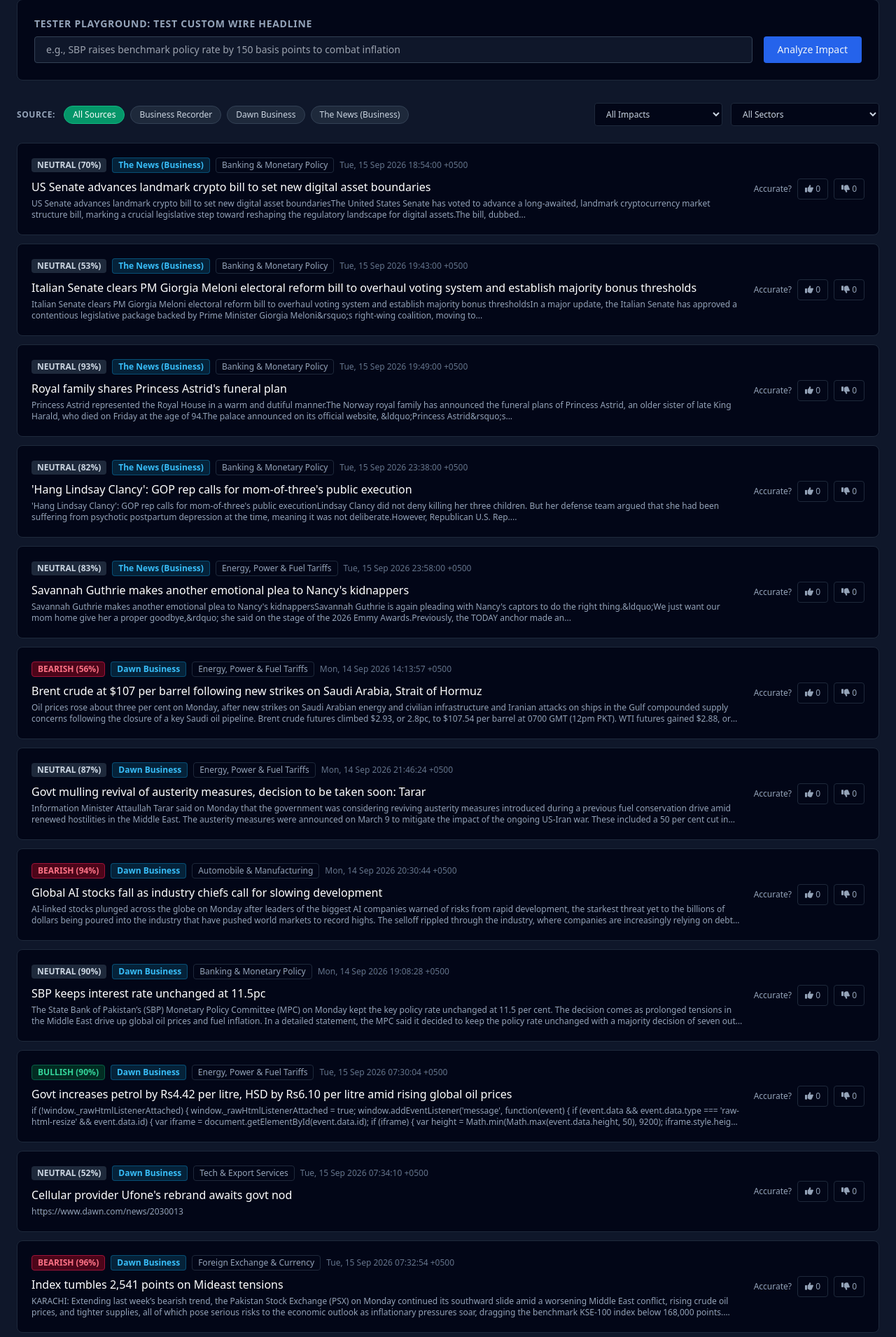
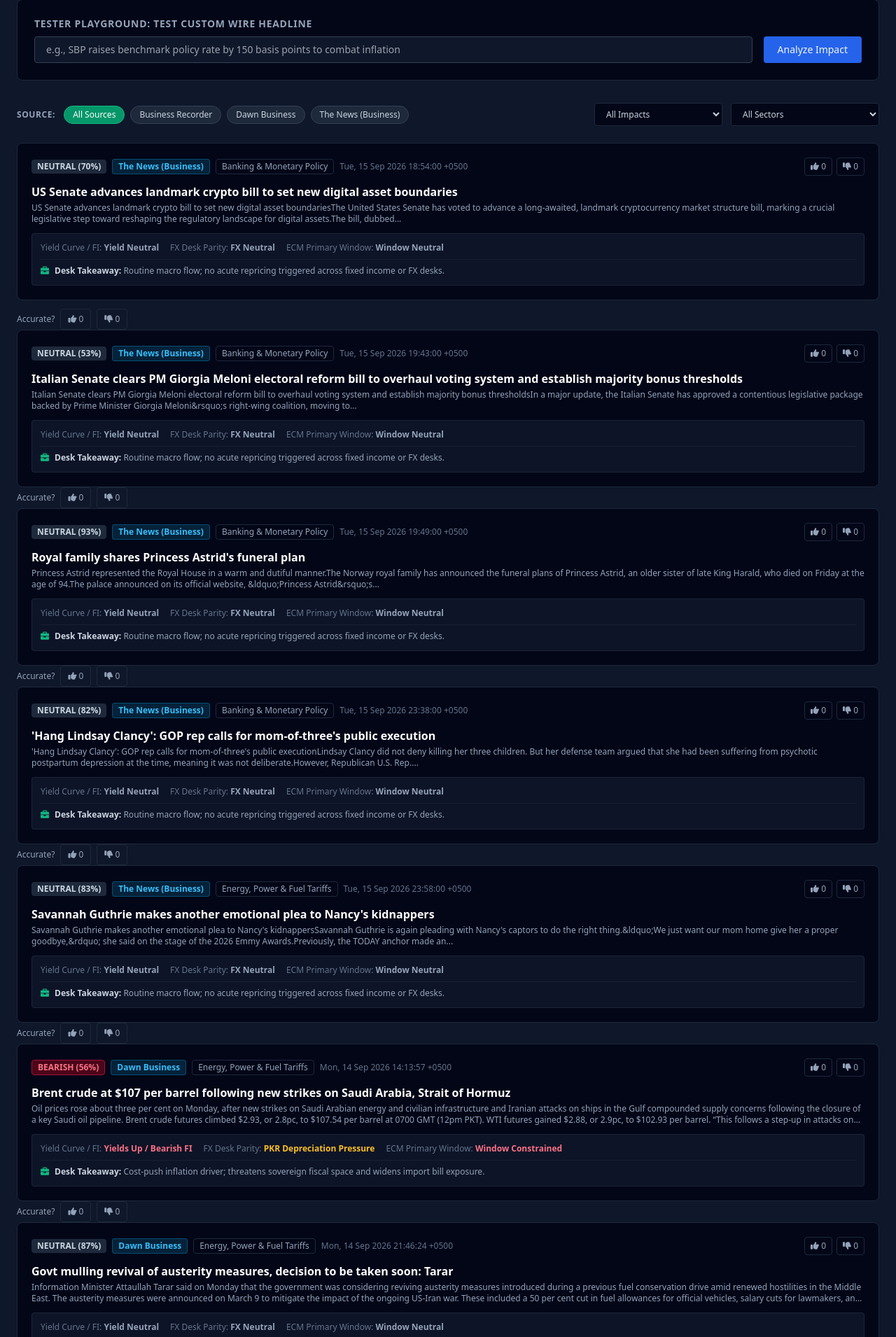
Before and after one commit to mahnoorshah19/market-pulse-terminal, a FastAPI app: page / in a window 1280 px wide. Shown: the part 118-2028 px from the top of the page at 70% size. Run offline with FastAPI, Linux system fonts and the light colour scheme; some libraries are stand-ins or nearby versions.

Commit message:
"feat: integrate institutional desk signals and multi-source balanced sync
- Add institutional desk impact taxonomy (yield curve bias, FX parity pressure, ECM issuance window)
- Introduce automated single-sentence desk takeaways in NLP pipeline
- Implement round-robin source balancing to ensure uniform feed distribution
- Add deduplication and transaction rollback guards to prevent database lockups and unique constraint errors
- Update schema with yield_bias, fx_pressure, ecm_window, and desk_note columns
- Enhance UI news cards with institutional action strips and signal badges"

```diff
--- a/backend/main.py
+++ b/backend/main.py
@@ -5,6 +5,7 @@
 from sqlalchemy.orm import Session
 from pydantic import BaseModel
 from pathlib import Path
+from sqlalchemy.exc import IntegrityError
 
 from backend.database import get_db, engine, Base
 from backend.models import NewsItem
@@ -39,28 +40,60 @@
 
 @app.post("/api/v1/sync")
 def sync_wire_feed(db: Session = Depends(get_db)):
-    """ Fetched latets wire stories and evaluates unindexed records."""
+    """Fetches latest wire stories and evaluates unindexed records with live deduplication."""
+    print("Ingesting live feeds across institutional sources...")
     raw_stories = fetch_wire_stories()
+    print(f"Retrieved {len(raw_stories)} raw wire items. Evaluating new stories...")
+
+    # 1. In-memory deduplication across feeds
+    unique_stories = []
+    seen_headlines = set()
+    for s in raw_stories:
+        hl = s.get('headline', '').strip()
+        if hl and hl not in seen_headlines:
+            seen_headlines.add(hl)
+            unique_stories.append(s)
+
     new_count = 0
+    MAX_SYNC_BATCH = 35
 
-    for story in raw_stories:
-        exixting = db.query(NewsItem).filter(NewsItem.headline == story['headline']).first()
-        if not exixting:
+    for story in unique_stories:
+        if new_count >= MAX_SYNC_BATCH:
+            print(f"Batch limit ({MAX_SYNC_BATCH}) reached for this sync cycle.")
+            break
+
+        # 2. Check if already recorded in SQLite
+        existing = db.query(NewsItem).filter(NewsItem.headline == story['headline']).first()
+        if not existing:
+            new_count += 1
+            print(f"[{new_count}/{MAX_SYNC_BATCH}] Classifying: {story['headline'][:50]}...")
+
             nlp_output = analyze_story(story['headline'])
             item = NewsItem(
-                source=story.get('source', 'Financial Wire'),
-                headline=story['headline'],
-                summary=story['summary'],
-                published_date=story['published_date'],
-                affected_sector=nlp_output['affected_sector'],
-                sector_confidence=nlp_output['sector_confidence'],
-                impact_direction=nlp_output['impact_direction'],
-                sentiment_confidence=nlp_output['sentiment_confidence']
-            )
-            db.add(item)
-            new_count += 1
+    source=story.get('source', 'Financial Wire'),
+    headline=story['headline'],
+    summary=story.get('summary', ''),
+    published_date=story.get('published_date', 'Recent'),
+    affected_sector=nlp_output['affected_sector'],
+    sector_confidence=nlp_output['sector_confidence'],
+    impact_direction=nlp_output['impact_direction'],
+    sentiment_confidence=nlp_output['sentiment_confidence'],
+    yield_bias=nlp_output['yield_bias'],
+    fx_pressure=nlp_output['fx_pressure'],
+    ecm_window=nlp_output['ecm_window'],
+    desk_note=nlp_output['desk_note']
+)
 
-    db.commit()
+            # 3. Safe commit per item with rollback guard
+            try:
+                db.add(item)
+                db.commit()
+            except IntegrityError:
+                db.rollback()
+                new_count -= 1
+                continue
+
+    print(f"Sync complete. Added {new_count} fresh evaluated stories to the terminal.")
     return {"status": f"Sync completed. {new_count} new stories added."}
 
 @app.post("/api/v1/analyze-custom")
--- a/backend/scraper.py
+++ b/backend/scraper.py
@@ -4,6 +4,7 @@
 from typing import List, Dict
 
 # Verified institutional & macroeconomic feeds
+# backend/scraper.py
 FEEDS = {
     # --- Pakistan Macroeconomic, Banking & FX Feeds ---
     "Business Recorder": "https://www.brecorder.com/feeds/latest-news",
@@ -12,41 +13,35 @@
     "Express Tribune (Business)": "https://tribune.com.pk/feed/business",
     "ProPakistani Business": "https://propakistani.pk/category/business/feed/",
 
-    # --- Global Wire (Bloomberg, Reuters & Institutional Coverage) ---
-    "Yahoo Finance Wire (Bloomberg/Reuters/WSJ)": "https://finance.yahoo.com/news/rssindex",
-
-    # --- Institutional Investment Research & Insights ---
-    "Goldman Sachs Insights": "https://www.goldmansachs.com/insights/rss.xml",
-    "J.P. Morgan Asset Management": "https://am.jpmorgan.com/us/en/asset-management/adv/insights/rss/"
+    # --- Global Wires (Bloomberg, Reuters & Macro Markets) ---
+    "Yahoo Finance Wire": "https://finance.yahoo.com/news/rssindex",
+    "CNBC Central Banks & Economy": "https://search.cnbc.com/rs/search/combinedList/view.xml?partnerId=wrss01&id=20910258",
+    "MarketWatch Macro": "https://feeds.content.dowjones.io/public/rss/mw_realtimeheadlines"
 }
 
 def fetch_wire_stories() -> List[Dict[str, str]]:
-    """
-    Ingests live financial and macroeconomic stories across national
-    and global institutional wires with feed-specific headers.
-    """
     headers = {
-        'User-Agent': 'Mozilla/5.0 (Windows NT 10.0; Win64; x64) AppleWebKit/537.36 (KHTML, like Gecko) Chrome/115.0.0.0 Safari/537.36',
-        'Accept': 'application/rss+xml, application/xml, text/xml, */*'
+        'User-Agent': 'Mozilla/5.0 (Windows NT 10.0; Win64; x64) AppleWebKit/537.36 (KHTML, like Gecko) Chrome/122.0.0.0 Safari/537.36',
+        'Accept': 'text/html,application/xhtml+xml,application/xml;q=0.9,image/webp,*/*;q=0.8',
+        'Accept-Language': 'en-US,en;q=0.5'
     }
     stories = []
 
     for source_name, feed_url in FEEDS.items():
         try:
             req = urllib.request.Request(feed_url, headers=headers)
-            with urllib.request.urlopen(req, timeout=8) as response:
+            with urllib.request.urlopen(req, timeout=10) as response:
                 content = response.read()
 
             soup = BeautifulSoup(content, 'xml')
             items = soup.find_all('item')
 
-            for item in items[:15]:  # Capture up to 15 latest items per feed
+            for item in items[:15]:
                 title = item.find('title').get_text().strip() if item.find('title') else ""
                 desc = item.find('description').get_text().strip() if item.find('description') else ""
                 clean_desc = re.sub(r'<[^>]+>', '', desc).strip()
                 pub_date = item.find('pubDate').get_text().strip() if item.find('pubDate') else "Recent"
 
-                # Filter out video-only or empty headlines
                 if title and len(title) > 10:
                     stories.append({
                         "source": source_name,
@@ -55,7 +50,6 @@
                         "published_date": pub_date
                     })
         except Exception as err:
-            # Continue uninterrupted if a single institutional server is down or rate-limiting
             print(f"Warning: Could not fetch feed [{source_name}]: {err}")
 
     return stories
--- a/frontend/templates/index.html
+++ b/frontend/templates/index.html
@@ -76,33 +76,81 @@
         <section>
             <div id="newsFeed" class="space-y-3">
                 {% for item in items %}
-                <div class="news-card bg-slate-950 border border-slate-800 rounded-lg p-5 flex flex-col md:flex-row justify-between items-start md:items-center gap-4 transition"
+                <div class="news-card bg-slate-950 border border-slate-800 rounded-lg p-5 transition flex flex-col gap-3"
      data-source="{{ item.source }}"
      data-impact="{{ item.impact_direction }}"
      data-sector="{{ item.affected_sector }}">
-                    <div class="flex-1">
-                        <div class="flex flex-wrap items-center gap-2 mb-2">
-                            <!-- Impact Badge -->
+
+    <!-- Top Metadata Badges -->
+    <div class="flex flex-wrap items-center justify-between gap-2">
+        <div class="flex flex-wrap items-center gap-2">
+            <!-- Sentiment Badge -->
             <span class="text-xs font-bold px-2 py-0.5 rounded
                 {% if item.impact_direction == 'BULLISH' %} bg-emerald-950 text-emerald-400 border border-emerald-800
                 {% elif item.impact_direction == 'BEARISH' %} bg-rose-950 text-rose-400 border border-rose-800
                 {% else %} bg-slate-800 text-slate-300 {% endif %}">
                 {{ item.impact_direction }} ({{ ((item.sentiment_confidence or 0) * 100) | int }}%)
             </span>
-                            <!-- Source Badge -->
+            <!-- Source Tag -->
             <span class="text-xs font-semibold text-sky-400 bg-sky-950/70 border border-sky-800/80 px-2 py-0.5 rounded">
                 {{ item.source }}
             </span>
-                            <!-- Sector Badge -->
-                            <span class="text-xs font-medium text-slate-400 border border-slate-800 px-2 py-0.5 rounded">
+            <!-- Sector Tag -->
+            <span class="text-xs text-slate-400 border border-slate-800 px-2 py-0.5 rounded">
                 {{ item.affected_sector }}
             </span>
             <span class="text-xs text-slate-500">{{ item.published_date }}</span>
         </div>
-                        <h3 class="text-base font-medium text-white mb-1">{{ item.headline }}</h3>
+
+        <!-- Tester Voting -->
+        <div class="flex items-center gap-1.5 text-xs text-slate-400">
+            <button onclick="vote('{{ item.id }}', true)" class="hover:text-emerald-400 border border-slate-800 px-2 py-1 rounded transition">
+                <i class="fa-solid fa-thumbs-up"></i> {{ item.accuracy_upvotes }}
+            </button>
+            <button onclick="vote('{{ item.id }}', false)" class="hover:text-rose-400 border border-slate-800 px-2 py-1 rounded transition">
+                <i class="fa-solid fa-thumbs-down"></i> {{ item.accuracy_downvotes }}
+            </button>
+        </div>
+    </div>
+
+    <!-- Headline & Raw Summary -->
+    <div>
+        <h3 class="text-base font-semibold text-white mb-1 leading-snug">{{ item.headline }}</h3>
         {% if item.summary %}
         <p class="text-xs text-slate-400 line-clamp-2">{{ item.summary }}</p>
         {% endif %}
+    </div>
+
+    <!-- Institutional Desk Action Strip -->
+    <div class="bg-slate-900/90 border border-slate-800/80 rounded p-3 text-xs space-y-2">
+        <div class="flex flex-wrap items-center gap-4 text-slate-300">
+            <div>
+                <span class="text-slate-500 font-medium">Yield Curve / FI:</span>
+                <span class="font-semibold {% if 'Down' in item.yield_bias %}text-emerald-400{% elif 'Up' in item.yield_bias %}text-rose-400{% else %}text-slate-400{% endif %}">
+                    {{ item.yield_bias }}
+                </span>
+            </div>
+            <div>
+                <span class="text-slate-500 font-medium">FX Desk Parity:</span>
+                <span class="font-semibold {% if 'Supportive' in item.fx_pressure %}text-emerald-400{% elif 'Depreciation' in item.fx_pressure %}text-amber-400{% else %}text-slate-400{% endif %}">
+                    {{ item.fx_pressure }}
+                </span>
+            </div>
+            <div>
+                <span class="text-slate-500 font-medium">ECM Primary Window:</span>
+                <span class="font-semibold {% if 'Favorable' in item.ecm_window %}text-emerald-400{% elif 'Constrained' in item.ecm_window %}text-rose-400{% else %}text-slate-400{% endif %}">
+                    {{ item.ecm_window }}
+                </span>
+            </div>
+        </div>
+
+        {% if item.desk_note %}
+        <div class="text-slate-400 border-t border-slate-800/60 pt-2 flex items-start gap-2">
+            <i class="fa-solid fa-briefcase text-emerald-500 mt-0.5"></i>
+            <span><strong class="text-slate-300">Desk Takeaway:</strong> {{ item.desk_note }}</span>
+        </div>
+        {% endif %}
+    </div>
 </div>
 
                     <!-- Tester Validation Buttons -->
```
Also changed, not shown: backend/ml_engine.py (+90 -17 lines), backend/models.py (+9 -0 lines), market_pulse.db. Lines whose indentation alone changed are shown as unchanged.
